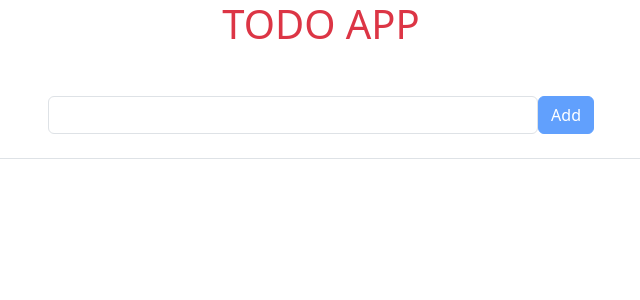
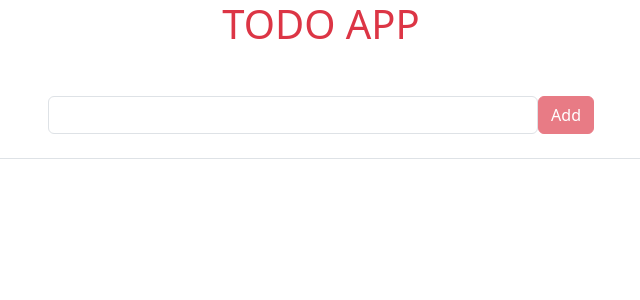
Before and after one commit to Kadir-Gursoy/ToDo_App_React, a React (Create React App) app: page / in a window 1280 px wide. Shown: the top 300 px of the page, without its empty margins (319-959 px from the left). Built offline with nearby package versions, Linux system fonts and the light colour scheme; the HTML template or start-up script is replaced by a standard one.

Commit message:
Update Header.jsx

```diff
--- a/src/compenents/Header.jsx
+++ b/src/compenents/Header.jsx
@@ -28,7 +28,7 @@ setTask("")
         <div className='row justify-content-center mt-5'>
             <form onSubmit={handleSubmit} action="" className='d-flex w-50'>
                 <input onChange={(e)=>setTask(e.target.value)} value={task} type="text" className='form-control'/>
-                <button  disabled={!task} type='submit' className='btn btn-primary'>Add</button>
+                <button  disabled={!task} type='submit' className='btn btn-danger'>Add</button>
             </form>
         </div>
 
```
